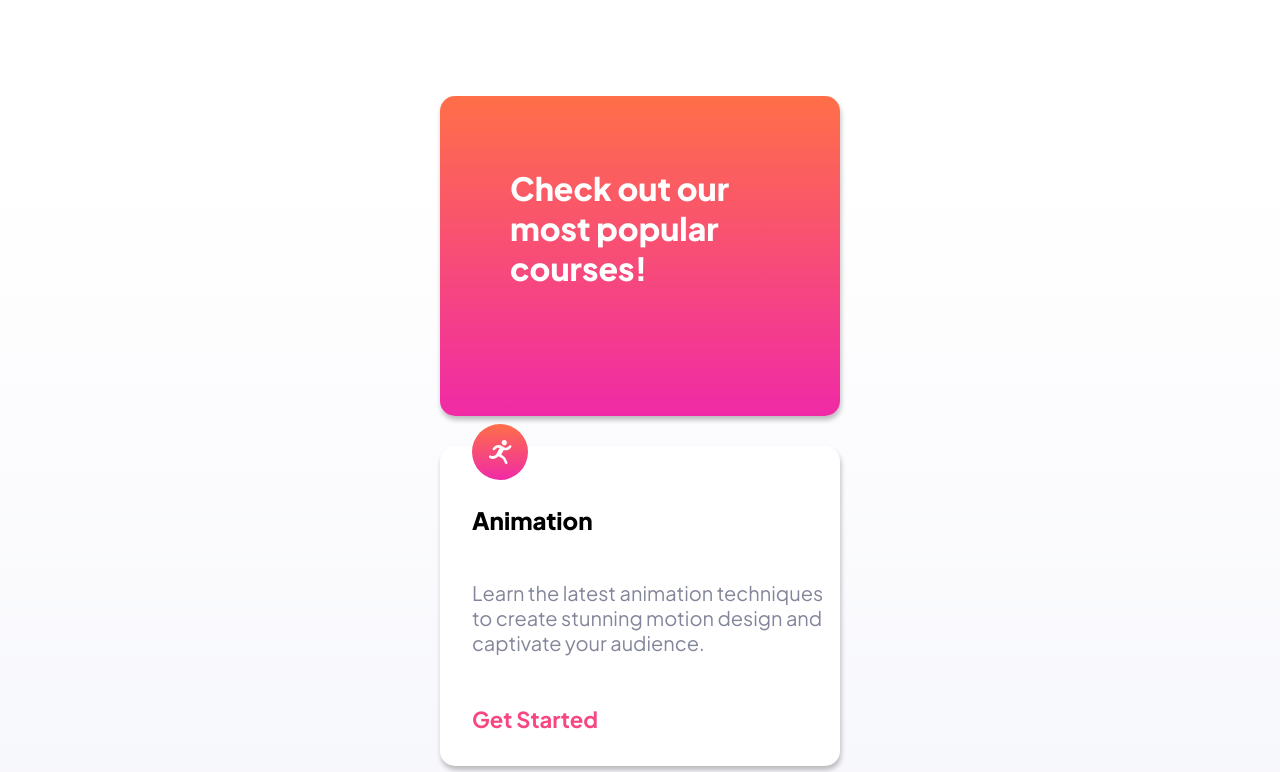
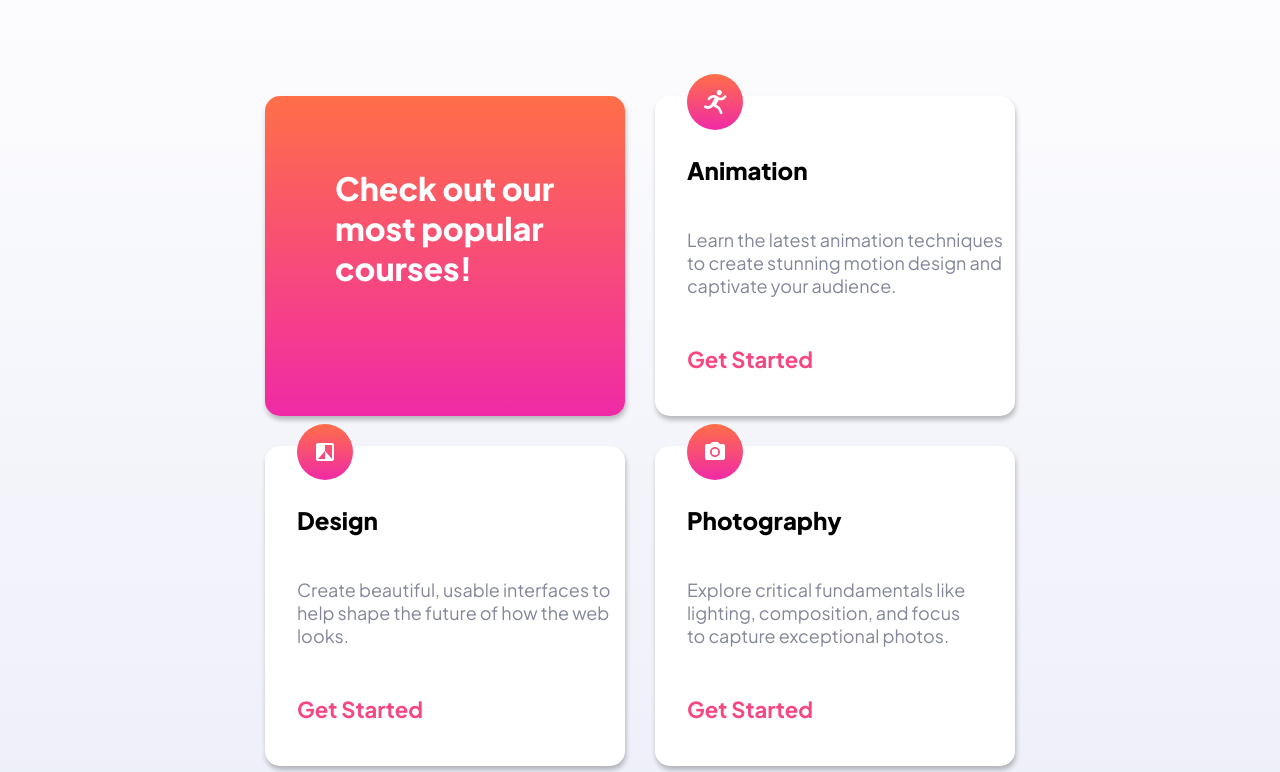
Before and after one commit to russell-crooms/skilled, a React (Vite) app: page / in a window 1280 px wide. Shown: the part 788-1560 px from the top of the page. Built offline with nearby package versions, Linux system fonts and the light colour scheme.

Commit message:
Fixed Cards section on 1440px screens;

```diff
--- a/src/components/cards/Cards.css
+++ b/src/components/cards/Cards.css
@@ -9,8 +9,9 @@
   flex-wrap: wrap;
   gap: 30px;
 }
-@media (min-width: 2156px) {
+@media (max-width: 1440px) {
   .cards-section {
+    width: 80%;
   }
 }
 
@@ -41,9 +42,9 @@
   flex-direction: column;
   gap: 5px;
 }
-@media (min-width: 2156px) {
+@media (max-width: 1440px) {
   .cards {
-
+    width: 360px;
   }
 }
 
@@ -68,9 +69,10 @@
   font-size: 20px;
   width: 97%;
 }
-@media (min-width: 2156px) {
+@media (max-width: 1440px) {
   .cards p {
-
+    width: 99%;
+    font-size: 18px;
 }
 }
 
```
